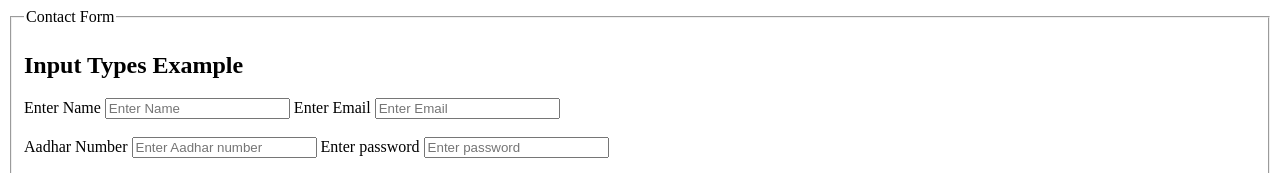
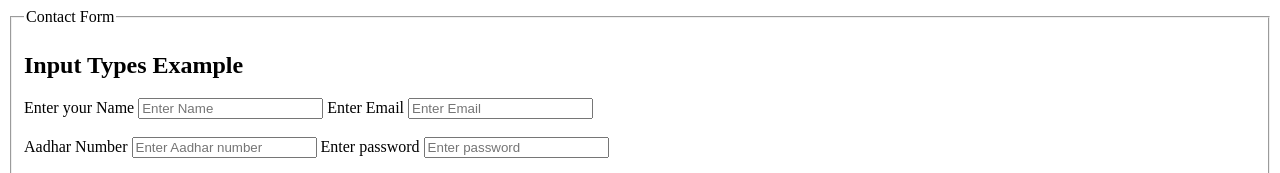
Before and after one commit to bapushinde264/Learning_html, a plain HTML site: page input_types.html in a window 1280 px wide. Shown: the top 173 px of the page. Drawn offline with Linux system fonts and the light colour scheme.

Commit message:
Learned form input types.

```diff
--- a/input_types.html
+++ b/input_types.html
@@ -11,7 +11,7 @@
     <h2>Input Types Example</h2>
     <form>
 
-        <lable>Enter Name</lable>
+        <lable>Enter your Name</lable>
         <input type="text" placeholder="Enter Name"/>
 
         <lable>Enter Email</lable>
```
